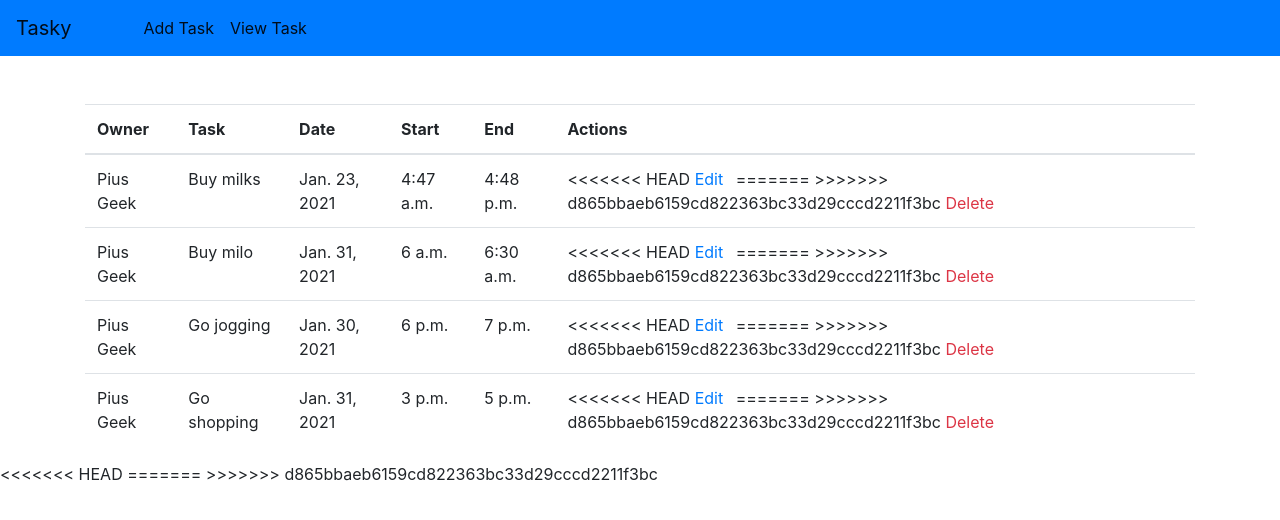
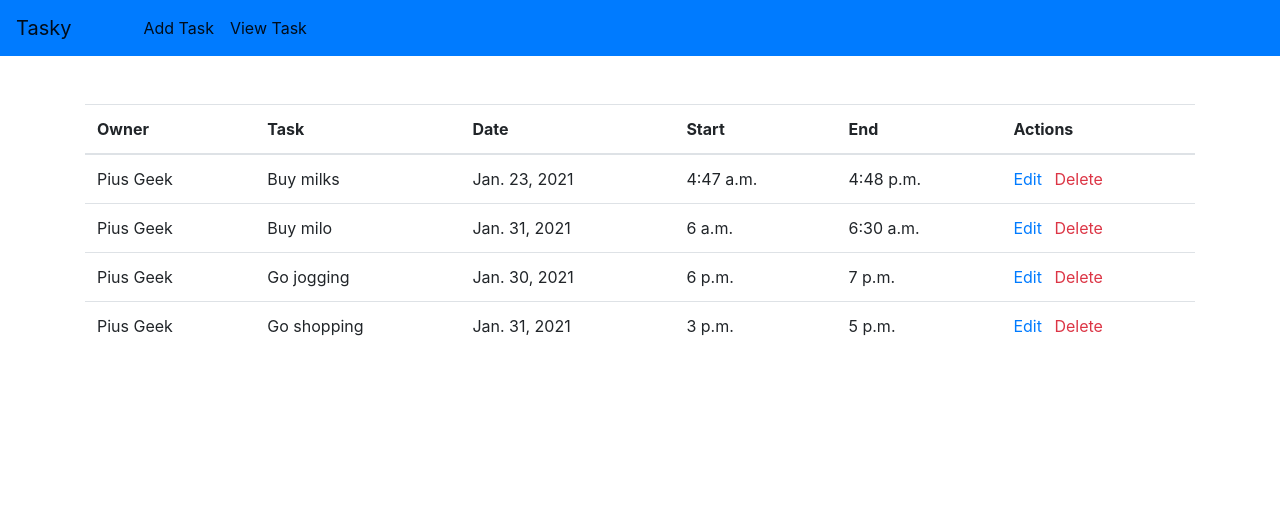
Before and after one commit to geekpius/jQuery-Django-Tutorial, a Django app: page /tasks/view in a window 1280 px wide. Shown: the top 520 px of the page. Run offline with Django 3.2, Linux system fonts and the light colour scheme; data comes from the database, SQL or seed files in the repository; some libraries are stand-ins or nearby versions.

Commit message:
html descrepancy fixed

```diff
--- a/templates/view.html
+++ b/templates/view.html
@@ -32,10 +32,7 @@
                         <td>{{ task.start_time }}</td>
                         <td>{{ task.end_time }}</td>
                         <td>
-<<<<<<< HEAD
                             <a href="{% url 'tasks:update_delete' task.id %}" data-date="{{ task.task_date|date:"Y-m-d" }}" data-start="{{ task.start_time|date:"H:i" }}" data-end="{{ task.end_time|date:"H:i" }}" class="link-edit mr-2 text-primary">Edit</a>
-=======
->>>>>>> d865bbaeb6159cd822363bc33d29cccd2211f3bc
                             <a href="{% url 'tasks:update_delete' task.id %}" class="link-delete text-danger">Delete</a>
                         </td>
                     </tr>
@@ -46,7 +43,6 @@
     </div>
 </div>
 
-<<<<<<< HEAD
 
 
 <div class="modal fade" id="editModal" tabindex="-1" arial-labelledby="editModalLabel" aria-hidden="true">
@@ -92,13 +88,10 @@
 </div>
 
 
-=======
->>>>>>> d865bbaeb6159cd822363bc33d29cccd2211f3bc
 {% endblock content %}
 
 {% block scripts %}
 <script>
-<<<<<<< HEAD
     $("#table tbody").on("click", ".link-edit", function(e){
         e.preventDefault();
         var $this = $(this);
@@ -154,8 +147,6 @@
         return false;
     });
 
-=======
->>>>>>> d865bbaeb6159cd822363bc33d29cccd2211f3bc
     $("#table tbody").on("click", ".link-delete", function(e){
         e.preventDefault();
         var $this = $(this);
```
